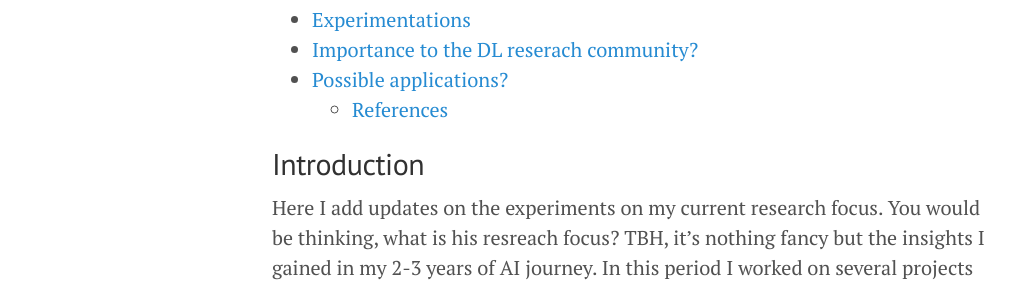
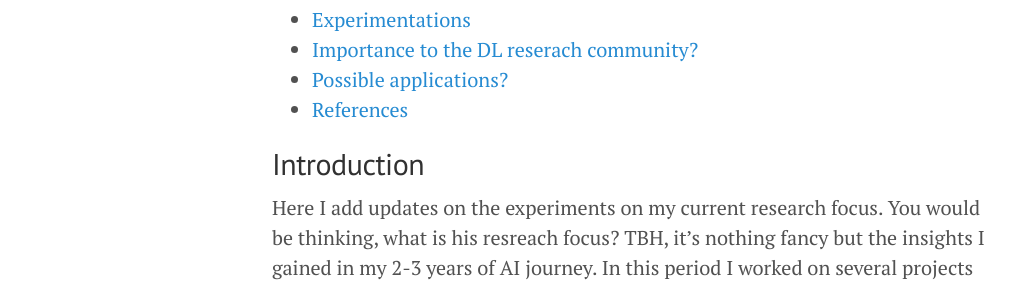
Before and after one commit to raotnameh/raotnameh.github.io, a Jekyll site: the page built from current_rf.md, in a window 1280 px wide. Shown: the part 397-685 px from the top of the page, without its empty margins (8-1029 px from the left). Built offline with Jekyll 4.4.1, drawn with Linux system fonts in a browser that asks for light colours.

Commit message:
It's just my website

```diff
--- a/current_rf.md
+++ b/current_rf.md
@@ -3,7 +3,7 @@
 title: My current research focus
 ---
 
-<font size="1">
+<font size="1em">
 
 + *Note1: I take automatic speech recogntion (ASR) as an example to explain, because that's how I stumbled upon these problems (biased present in this article). But the problems are same in any system which uses DL as a core module function to learn the probability distribution over the output. I'm sorry if some of you are not able to connect to the example. If you wish to get a basic idea what ASR is please look at my other [post](https://raotnameh.github.io/2019/01/07/ASR/) on ASR.*
 
@@ -18,7 +18,7 @@
 - [Experimentations](#experimentations)
 - [Importance to the DL reserach community?](#importance-to-the-dl-reserach-community)
 - [Possible applications?](#possible-applications)
-  - [References](#references)
+- [References](#references)
 
 <!-- vim-markdown-toc -->
 <script type="text/javascript" async
@@ -74,7 +74,7 @@
 2. Explainability: High-risk, high stakes systems can be built robustly with easier explainability using this approach compared to standard end to end DL based systems.
 
 
-### References
+## References
 [^ref1]: [Invariant Representations through Adversarial Forgetting](https://arxiv.org/pdf/1911.04060.pdf)
 [^ref2]: [Learning Noise-Invariant Representations for Robust Speech Recognition](https://arxiv.org/pdf/1807.06610.pdf)
 [^ref3]: [Invariant representation learning for robust deep networks](https://assets.amazon.science/ba/d7/902f6d6c4bd6812565e2b9eca667/invariant-representation-learning-for-robust-deep-networks.pdf)
```
